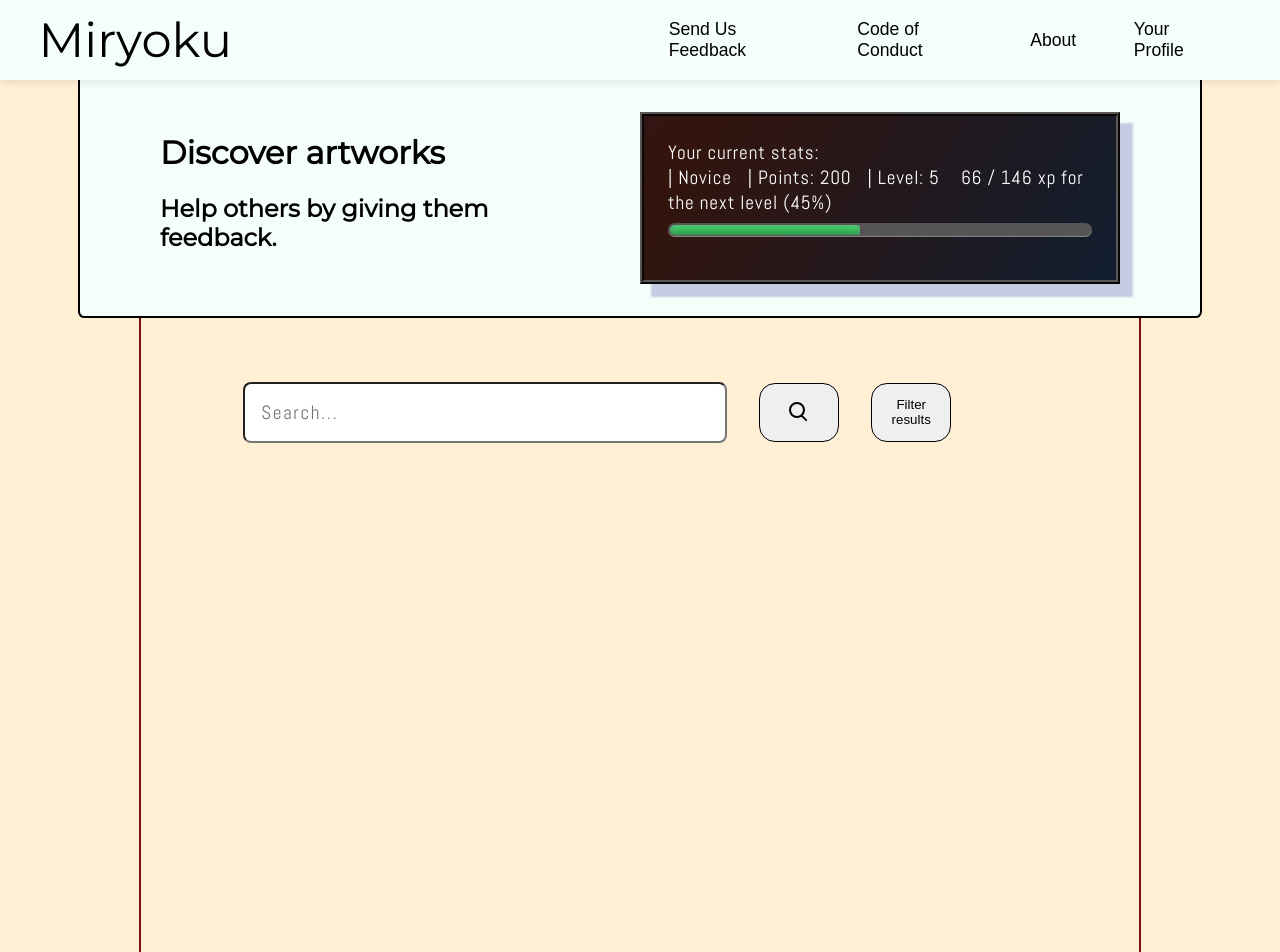
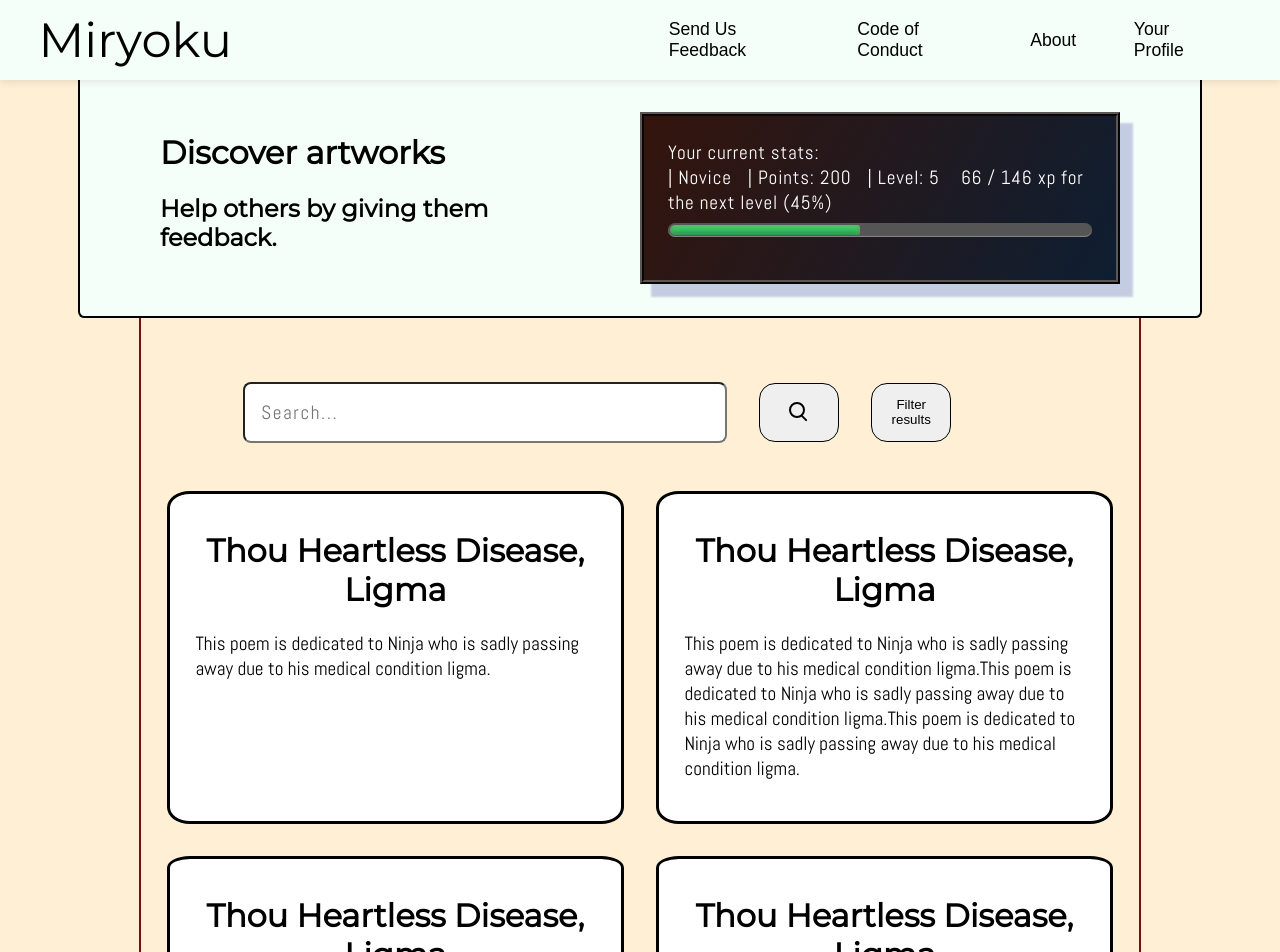
Before and after one commit to avsarcs/miryoku-front-end, a React (Create React App) app: page / in a window 1280 px wide. Shown: the top 952 px of the page. Built offline with nearby package versions, Linux system fonts and the light colour scheme; a web font is replaced by a local one.

Commit message:
Partial implementation for artwork cards

```diff
--- /dev/null
+++ b/public/styles/_artwork-card.scss
@@ -0,0 +1,84 @@
+@import url("https://fonts.googleapis.com/css?family=Montserrat");
+@import url("https://fonts.googleapis.com/css?family=Abel");
+
+.cards-container {
+    width: 100%;
+    height: 100%;
+    display: flex;
+    flex-wrap: wrap;
+    justify-content: center;
+}
+
+.artwork-card {
+    max-width: 25em;
+    margin: 1em;
+    padding: 1em 1.6em 2.5em 1.6em;
+    position: relative;
+
+    height: auto;
+    overflow: hidden;
+
+    background: white;
+
+    cursor: pointer;
+
+    border-radius: 5%;
+    border-width: 0.2em;
+    border-style: solid;
+    border-color: black;
+
+    transition: border-radius 0.2s, padding-top 0.2s, padding-bottom 0.2s, border-style 0.2s, border-color 0.2s;
+}
+
+.artwork-card:hover {
+
+    // background-color: rgba(255, 255, 255, 0.541);
+    // background: rgb(142,227,216);
+    // background: linear-gradient(180deg, rgba(142,227,216,1) 0%, rgba(255,255,255,1) 45%, rgba(255,255,255,1) 97%);
+
+    background: rgb(255,214,112);
+    background: linear-gradient(180deg, rgba(255,214,112,1) 0%, rgba(255,255,255,1) 63%, rgba(255,255,255,1) 97%);
+
+    padding-top: 0.4em;
+    padding-bottom: 3.1em;
+    border-style: solid;
+    border-color: black;
+    border-radius: 0%;
+
+    .card-artwork-info h1:after {
+        width: 100%;
+        left: 0;
+      }
+
+
+}
+
+.card-artwork-info h1:after {
+    background: none repeat scroll 0 0 transparent;
+    content: "";
+    display: block;
+    margin-top: 0.3em;
+    height: 2px;
+    position: absolute;
+    left: 50%;
+    background: #000000;
+    transition: width 0.3s ease 0s, left 0.3s ease 0s;
+    width: 0;
+  }
+
+.card-artwork-info {
+
+    position: relative;
+
+    h1 {
+        font-family: "Montserrat", sans-serif;
+        text-align: center;
+        position: relative;
+    }
+
+    span {
+        font-family: "Abel";
+        font-size: 1.2rem;
+    }
+
+}
--- a/public/styles/_feed.scss
+++ b/public/styles/_feed.scss
@@ -1,17 +1,23 @@
 @import url("https://fonts.googleapis.com/css?family=Montserrat");
 @import url("https://fonts.googleapis.com/css?family=Abel");
+@import "./artwork-card";
 @import "./variables";
+
+// .cards-container is in _artwork-card.scss
 
 .feed-container {
     display: flex;
     flex-direction: column;
     align-items: center;
+    height: auto;
     background-color: #FFEFD5;
+    background-repeat: no-repeat;
+    background-attachment: fixed;
 }
 
 .feed-body {
     width: 78vw;
-    height: 100vh;
+    height: auto;
 
     border-width: 2px;
     border-style: solid;
--- a/public/styles/style.css
+++ b/public/styles/style.css
@@ -1,6 +1,8 @@
 @import url("https://fonts.googleapis.com/css?family=Sofia+Sans");
 @import url("https://fonts.googleapis.com/css?family=Montserrat");
 @import url("https://fonts.googleapis.com/css?family=Unbounded");
+@import url("https://fonts.googleapis.com/css?family=Montserrat");
+@import url("https://fonts.googleapis.com/css?family=Abel");
 @import url("https://fonts.googleapis.com/css?family=Montserrat");
 @import url("https://fonts.googleapis.com/css?family=Abel");
 .top-navbar {
@@ -94,16 +96,83 @@
   background-color: black;
 }
 
+.cards-container {
+  width: 100%;
+  height: 100%;
+  display: flex;
+  flex-wrap: wrap;
+  justify-content: center;
+}
+
+.artwork-card {
+  max-width: 25em;
+  margin: 1em;
+  padding: 1em 1.6em 2.5em 1.6em;
+  position: relative;
+  height: auto;
+  overflow: hidden;
+  background: white;
+  cursor: pointer;
+  border-radius: 5%;
+  border-width: 0.2em;
+  border-style: solid;
+  border-color: black;
+  transition: border-radius 0.2s, padding-top 0.2s, padding-bottom 0.2s, border-style 0.2s, border-color 0.2s;
+}
+
+.artwork-card:hover {
+  background: rgb(255, 214, 112);
+  background: linear-gradient(180deg, rgb(255, 214, 112) 0%, rgb(255, 255, 255) 63%, rgb(255, 255, 255) 97%);
+  padding-top: 0.4em;
+  padding-bottom: 3.1em;
+  border-style: solid;
+  border-color: black;
+  border-radius: 0%;
+}
+.artwork-card:hover .card-artwork-info h1:after {
+  width: 100%;
+  left: 0;
+}
+
+.card-artwork-info h1:after {
+  background: none repeat scroll 0 0 transparent;
+  content: "";
+  display: block;
+  margin-top: 0.3em;
+  height: 2px;
+  position: absolute;
+  left: 50%;
+  background: #000000;
+  transition: width 0.3s ease 0s, left 0.3s ease 0s;
+  width: 0;
+}
+
+.card-artwork-info {
+  position: relative;
+}
+.card-artwork-info h1 {
+  font-family: "Montserrat", sans-serif;
+  text-align: center;
+  position: relative;
+}
+.card-artwork-info span {
+  font-family: "Abel";
+  font-size: 1.2rem;
+}
+
 .feed-container {
   display: flex;
   flex-direction: column;
   align-items: center;
+  height: auto;
   background-color: #FFEFD5;
+  background-repeat: no-repeat;
+  background-attachment: fixed;
 }
 
 .feed-body {
   width: 78vw;
-  height: 100vh;
+  height: auto;
   border-width: 2px;
   border-style: solid;
   border-color: rgb(121, 16, 16);
@@ -235,7 +304,6 @@
   border: 2px solid rgb(222, 218, 218);
   -webkit-user-select: none;
      -moz-user-select: none;
-      -ms-user-select: none;
           user-select: none;
   font-family: "Abel";
   font-size: 1rem;
@@ -324,23 +392,10 @@
   background: rgb(35, 39, 116);
   background: linear-gradient(121deg, rgb(35, 39, 116) 16%, rgb(52, 20, 12) 46%, rgb(12, 31, 52) 81%);
   background-size: 300% 300%;
-  -webkit-animation: gradient 28s ease infinite;
-          animation: gradient 28s ease infinite;
+  animation: gradient 28s ease infinite;
 }
 .stats-widget-container .user-stat {
   margin-right: 1rem;
-}
-
-@-webkit-keyframes gradient {
-  0% {
-    background-position: 0% 50%;
-  }
-  50% {
-    background-position: 100% 50%;
-  }
-  100% {
-    background-position: 0% 50%;
-  }
 }
 
 @keyframes gradient {
@@ -357,6 +412,8 @@
 body {
   margin: 0;
   background-color: Mintcream;
+  background-repeat: no-repeat;
+  background-attachment: fixed;
 }
 
 @media screen and (max-width: 900px) {
@@ -376,7 +433,6 @@ body {
     margin-top: 2rem;
   }
   .search-components {
-    width: -webkit-min-content;
     width: -moz-min-content;
     width: min-content;
     justify-content: center;
--- a/public/styles/style.scss
+++ b/public/styles/style.scss
@@ -11,6 +11,8 @@
 body {
     margin: 0;
     background-color: $background-color;
+    background-repeat: no-repeat;
+    background-attachment: fixed;
 }
 
 // MEDIA QUERY FOR MOBILE COMPATIBILITY
--- a/src/App.js
+++ b/src/App.js
@@ -3,6 +3,7 @@ import Home from "./pages/Home"
 import Navbar from "./components/Navbar"
 
 import User from "./dummyData/dummy-user.json"
+import Artworks from "./dummyData/dummy-artworks.json"
 
 import { Route, Routes} from "react-router-dom"
 
@@ -13,7 +14,7 @@ export default function App() {
     <Navbar hasAuth={hasAuth} />
 
     <Routes>
-        <Route path="/" element={<Home hasAuth={hasAuth} user={User}/>}/>
+        <Route path="/" element={<Home hasAuth={hasAuth} user={User} artworks={Artworks} />}/>
     </Routes>
         </>
     )
--- /dev/null
+++ b/src/components/ArtworkCard.js
@@ -0,0 +1,15 @@
+import React from "react";
+
+export default function ArtworkCard(props) {
+    return (
+        <div className="artwork-card">
+            <div className="card-artwork-info">
+                <h1> {props.artwork.title} </h1>
+                <span> {props.artwork.description} </span>
+            </div>
+            <div className="card-bottom-details">
+
+            </div>
+        </div>
+    )
+}
--- a/src/components/Feed.js
+++ b/src/components/Feed.js
@@ -1,5 +1,6 @@
 import React from "react";
 import StatsWidget from "./StatsWidget";
+import ArtworkCard from "./ArtworkCard";
 
 export default function Feed(props) {
 
@@ -172,6 +173,31 @@ export default function Feed(props) {
                 </form>
 
                 </div>
+
+                <div className="cards-container">
+                    <ArtworkCard artwork={props.artworks[0]}></ArtworkCard>
+                    <ArtworkCard artwork={props.artworks[1]}></ArtworkCard>
+                    <ArtworkCard artwork={props.artworks[0]}></ArtworkCard>
+                    <ArtworkCard artwork={props.artworks[0]}></ArtworkCard>
+                    <ArtworkCard artwork={props.artworks[0]}></ArtworkCard>
+                    <ArtworkCard artwork={props.artworks[0]}></ArtworkCard>
+                    <ArtworkCard artwork={props.artworks[0]}></ArtworkCard>
+                    <ArtworkCard artwork={props.artworks[0]}></ArtworkCard>
+                    <ArtworkCard artwork={props.artworks[0]}></ArtworkCard>
+                    <ArtworkCard artwork={props.artworks[0]}></ArtworkCard>
+                    <ArtworkCard artwork={props.artworks[0]}></ArtworkCard>
+                    <ArtworkCard artwork={props.artworks[0]}></ArtworkCard>
+                    <ArtworkCard artwork={props.artworks[0]}></ArtworkCard>
+                    <ArtworkCard artwork={props.artworks[0]}></ArtworkCard>
+                    <ArtworkCard artwork={props.artworks[0]}></ArtworkCard>
+                    <ArtworkCard artwork={props.artworks[0]}></ArtworkCard>
+                    <ArtworkCard artwork={props.artworks[0]}></ArtworkCard>
+                    <ArtworkCard artwork={props.artworks[0]}></ArtworkCard>
+                    <ArtworkCard artwork={props.artworks[0]}></ArtworkCard>
+                    <ArtworkCard artwork={props.artworks[0]}></ArtworkCard>
+
+                </div>
+
             </div>
         </div>
     )
--- a/src/dummyData/dummy-artworks.json
+++ b/src/dummyData/dummy-artworks.json
@@ -2,18 +2,41 @@
     {
     "_id": "86",
     "title": "Thou Heartless Disease, Ligma",
-    "type": "PM",
+    "type": "Poem",
     "tags": ["inspirational", "sad", "jaw dropping"],
     "owner": "75",
     "sortPriority": "100",
     "description": "This poem is dedicated to Ninja who is sadly passing away due to his medical condition ligma.",
+    "longDescription": "This poem is dedicated to Ninja who is sadly passing away due to his medical condition ligma.",
     "body":"Ligma, a sorrowful tale,\\nA disease that causes wail,\\nIt grips the heart and soul,\\nLeaves one feeling out of control.\\n\\nIt starts with a simple sneeze,\\nBut quickly turns into disease,\\nPainful swelling and aching,\\nLeaves one's body shaking.\\n\\nThe mind is filled with fear,\\nAs the body begins to leer,\\nTowards a fate unknown,\\nLeaving one to feel alone.\\n\\nBut still, we hold on tight,\\nTo the hope that shines so bright,\\nFor a cure may yet be found,\\nAnd this sadness may be unbound.\\n\\nThough ligma may bring us pain,\\nWe will strive to love again,\\nFor in the face of sorrow,\\nThere is always a new tomorrow.",
     "options": {
         "font-family": "Comic Sans"
     },
     "dateCreated": "2023-01-21T21:00:00.000Z",
     "dateUpdated": "2023-01-22T21:00:00.000Z",
-    "rating": "4.9",
-    "status": "Remarkable"
+    "rating": {
+        "score": "4.9",
+        "count": "120"
     }
+    },
+    {
+        "_id": "86",
+        "title": "Thou Heartless Disease, Ligma",
+        "type": "Poem",
+        "tags": ["inspirational", "sad", "jaw dropping"],
+        "owner": "75",
+        "sortPriority": "100",
+        "description": "This poem is dedicated to Ninja who is sadly passing away due to his medical condition ligma.This poem is dedicated to Ninja who is sadly passing away due to his medical condition ligma.This poem is dedicated to Ninja who is sadly passing away due to his medical condition ligma.",
+        "longDescription": "This poem is dedicated to Ninja who is sadly passing away due to his medical condition ligma.This poem is dedicated to Ninja who is sadly passing away due to his medical condition ligma.This poem is dedicated to Ninja who is sadly passing away due to his medical condition ligma.This poem is dedicated to Ninja who is sadly passing away due to his medical condition ligma.This poem is dedicated to Ninja who is sadly passing away due to his medical condition ligma.This poem is dedicated to Ninja who is sadly passing away due to his medical condition ligma.This poem is dedicated to Ninja who is sadly passing away due to his medical condition ligma.This poem is dedicated to Ninja who is sadly passing away due to his medical condition ligma.This poem is dedicated to Ninja who is sadly passing away due to his medical condition ligma.This poem is dedicated to Ninja who is sadly passing away due to his medical condition ligma.",
+        "body":"Ligma, a sorrowful tale,\\nA disease that causes wail,\\nIt grips the heart and soul,\\nLeaves one feeling out of control.\\n\\nIt starts with a simple sneeze,\\nBut quickly turns into disease,\\nPainful swelling and aching,\\nLeaves one's body shaking.\\n\\nThe mind is filled with fear,\\nAs the body begins to leer,\\nTowards a fate unknown,\\nLeaving one to feel alone.\\n\\nBut still, we hold on tight,\\nTo the hope that shines so bright,\\nFor a cure may yet be found,\\nAnd this sadness may be unbound.\\n\\nThough ligma may bring us pain,\\nWe will strive to love again,\\nFor in the face of sorrow,\\nThere is always a new tomorrow.",
+        "options": {
+            "font-family": "Comic Sans"
+        },
+        "dateCreated": "2023-01-21T21:00:00.000Z",
+        "dateUpdated": "2023-01-22T21:00:00.000Z",
+        "rating": {
+            "score": "4.9",
+            "count": "120"
+        }
+        }
 ]
--- a/src/pages/Home.js
+++ b/src/pages/Home.js
@@ -8,7 +8,7 @@ export default function Home(props) {
         // JSX when the user is signed in.
         return (
             <>
-                <Feed user={props.user}/>
+                <Feed user={props.user} artworks={props.artworks}/>
             </>
         )
     } else {
```
Also changed, not shown: 1 other file (tests, documents, lock files or other folders).
